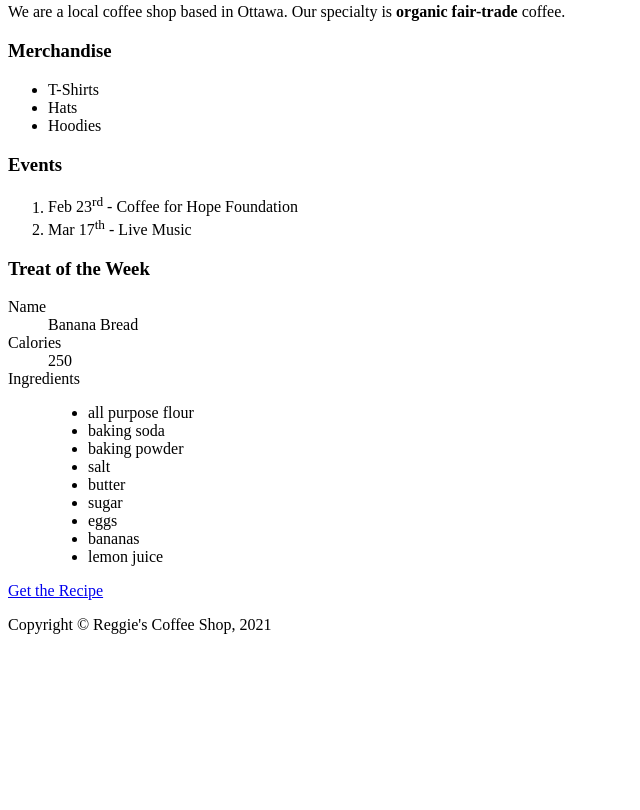
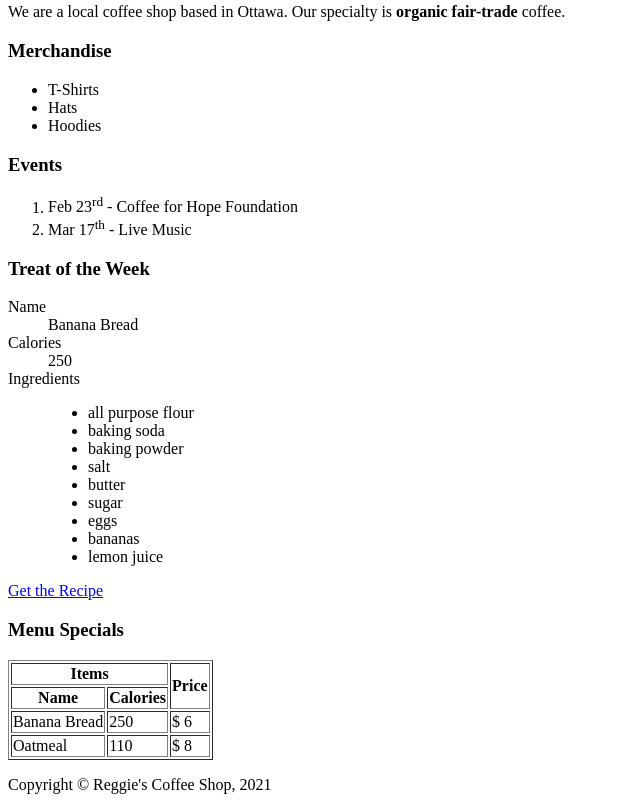
Before and after one commit to abhaysharma/mtm6130-21w-010, a plain HTML site: page week-4/index.html in a window 1280 px wide. Shown: the part 910-1720 px from the top of the page, without its empty margins (0-640 px from the left). Before the commit the page ends 1560 px from the top, so only its background shows below. Drawn offline with Linux system fonts and the light colour scheme.

Commit message:
Addign table to index.html

```diff
--- a/week-4/index.html
+++ b/week-4/index.html
@@ -98,6 +98,35 @@
       </dl>
       <a href="https://www.yummly.com/recipe/Banana-Bread-1033797?prm-v1" target="_blank">Get the Recipe</a>
     </section>
+    <!-- Adding section for menu -->
+    <section>
+      <h3>Menu Specials</h3>
+      <table border>
+        <thead>
+          <tr>
+            <th colspan="2">Items</th>
+            <th rowspan="2">Price</th>
+          </tr>
+          <tr>
+            <th>Name</th>
+            <th>Calories</th>
+          </tr>
+        </thead>
+        <tbody>
+          <tr>
+            <td>Banana Bread</td>
+            <td>250</td>
+            <td>&dollar; 6</td>
+          </tr>
+          <tr>
+            <td>Oatmeal</td>
+            <td>110</td>
+            <td>&dollar; 8</td>
+          </tr>
+        </tbody>
+      </table>
+    </section>
+
   </main>
   <!-- *********footer of the page********* -->
   <footer>
```
